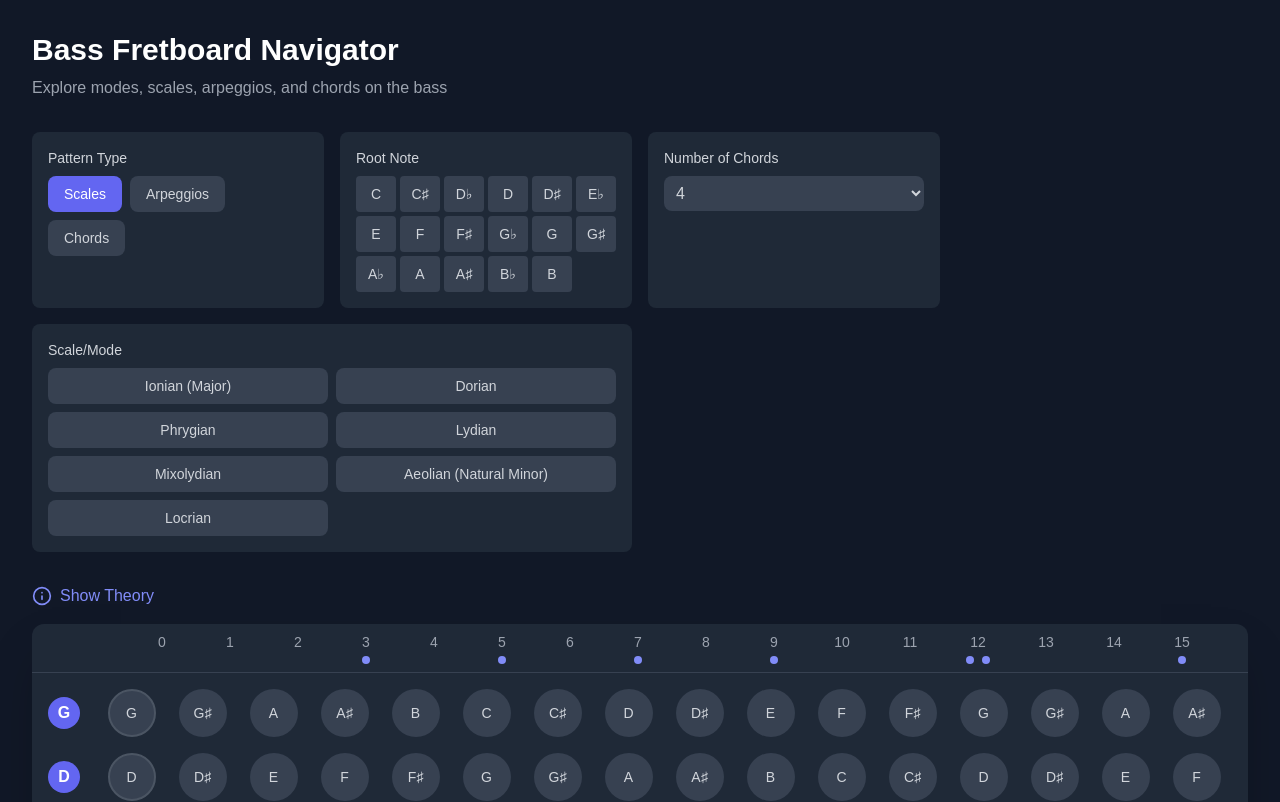
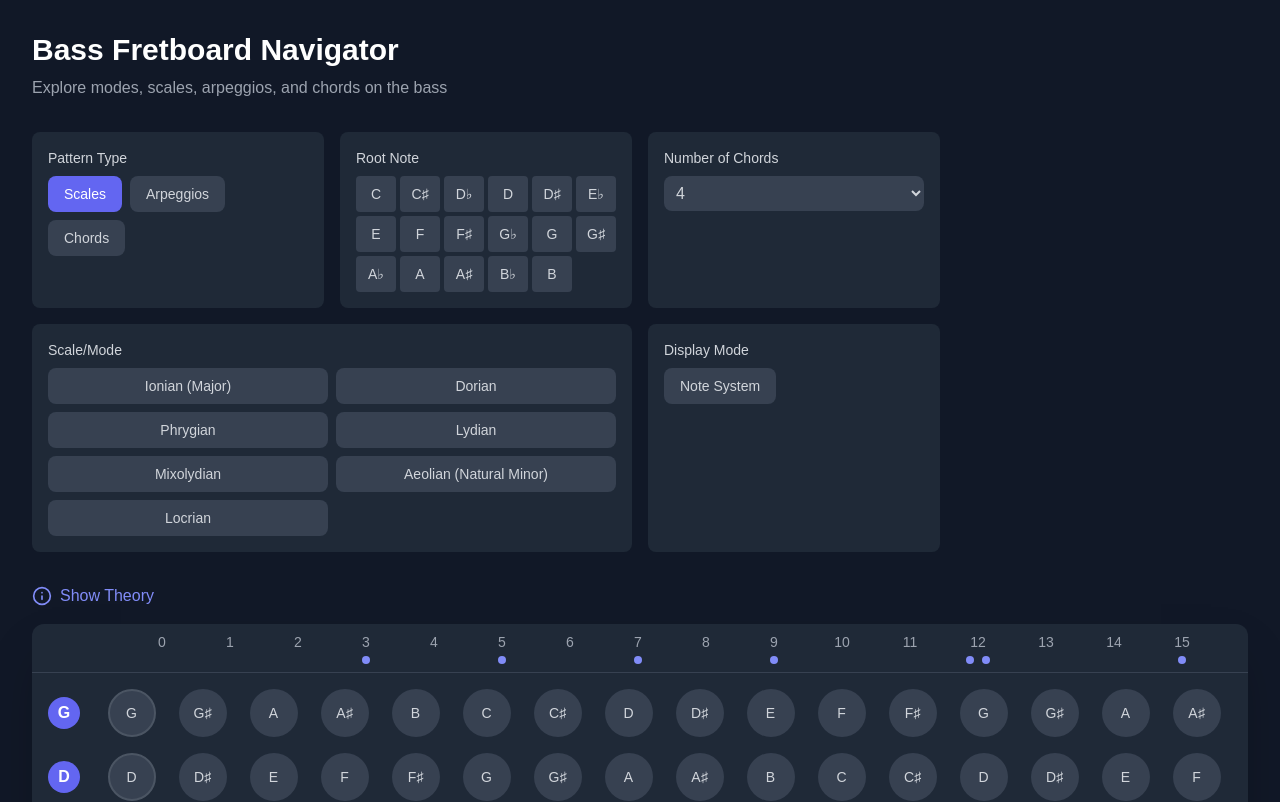
Before and after one commit to olteanalexandru/Music-theory-cheatsheet, a Next.js app in the folder music-theory-cheatsheet/: page / in a window 1280 px wide. Shown: the top 802 px of the page. Built offline with nearby package versions, Linux system fonts and the light colour scheme.

Commit message:
Landmark numbers option

```diff
--- a/music-theory-cheatsheet/app/components/Fretboard.tsx
+++ b/music-theory-cheatsheet/app/components/Fretboard.tsx
@@ -11,7 +11,9 @@ type FretboardProps = {
     patterns: Patterns,
     patternType: PatternType,
     isNoteInPattern: (note: string, root: string, intervals: number[]) => boolean,
-    numChords: number
+    numChords: number,
+    useLandmarkNumbers: boolean,
+    noteToLandmarkNumber: (note: string) => number | string
 };
 
 type PatternName = string;
@@ -25,7 +27,9 @@ const Fretboard: React.FC<FretboardProps> = ({
     patterns,
     patternType,
     isNoteInPattern,
-    numChords
+    numChords,
+    useLandmarkNumbers,
+    noteToLandmarkNumber
 }) => {
     // Function to get the appropriate strings based on numChords
     const getStringsForBass = () => {
@@ -64,7 +68,7 @@ const Fretboard: React.FC<FretboardProps> = ({
 
             {/* Strings and notes */}
             <div className={`px-2 md:px-4 py-4 ${numChords > 4 ? 'space-y-2' : 'space-y-4'}`}>
-                {displayStrings.map((string) => (
+                {displayStrings.map((string, stringIndex) => (
                     <div key={string} className="flex items-center">
                         <div className="w-8 md:w-12 text-right pr-2 md:pr-4">
                             <span className={`
@@ -80,6 +84,7 @@ const Fretboard: React.FC<FretboardProps> = ({
 
                         {[...Array(16)].map((_, fret) => {
                             const note = getNoteAtFret(string, fret);
+                            const displayNote = useLandmarkNumbers ? noteToLandmarkNumber(note) : note;
                             const isHovered = hoveredNote === note;
                             const isInPattern = selectedPattern && selectedRoot &&
                                 isNoteInPattern(note, selectedRoot, patterns[patternType][selectedPattern as PatternName].intervals);
@@ -105,7 +110,7 @@ const Fretboard: React.FC<FretboardProps> = ({
                                         onMouseEnter={() => setHoveredNote(note)}
                                         onMouseLeave={() => setHoveredNote(null)}
                                     >
-                                        {note}
+                                        {displayNote}
                                     </div>
                                     {fret !== 0 && (
                                         <div className="absolute top-1/2 w-full h-[1px] md:h-[2px] bg-gradient-to-r from-gray-600 via-gray-500 to-gray-600" style={{ zIndex: -1 }}></div>
--- a/music-theory-cheatsheet/app/components/PatternControls.tsx
+++ b/music-theory-cheatsheet/app/components/PatternControls.tsx
@@ -25,7 +25,9 @@ type PatternControlsProps = {
     selectedRoot: string,
     setSelectedRoot: (root: string) => void,
     numChords: number,
-    setNumChords: (num: number) => void
+    setNumChords: (num: number) => void,
+    useLandmarkNumbers: boolean,
+    setUseLandmarkNumbers: (use: boolean) => void
 };
 
 const PatternControls: React.FC<PatternControlsProps> = ({
@@ -38,7 +40,9 @@ const PatternControls: React.FC<PatternControlsProps> = ({
     selectedRoot,
     setSelectedRoot,
     numChords,
-    setNumChords
+    setNumChords,
+    useLandmarkNumbers,
+    setUseLandmarkNumbers
 }) => {
     return (
         <div className="mb-8 grid grid-cols-1 sm:grid-cols-2 lg:grid-cols-4 gap-4">
@@ -119,6 +123,20 @@ const PatternControls: React.FC<PatternControlsProps> = ({
                     ))}
                 </div>
             </div>
+
+            {/* Display Mode Selection */}
+            <div className="bg-gray-800 rounded-lg p-4">
+                <label className="text-gray-300 text-sm mb-2 block">Display Mode</label>
+                <button
+                    onClick={() => setUseLandmarkNumbers(!useLandmarkNumbers)}
+                    className={`px-4 py-2 rounded-lg text-sm font-medium transition-colors
+                        ${useLandmarkNumbers
+                            ? 'bg-indigo-500 text-white'
+                            : 'bg-gray-700 text-gray-300 hover:bg-gray-600'}`}
+                >
+                    {useLandmarkNumbers ? 'Landmark Numbers' : 'Note System'}
+                </button>
+            </div>
         </div>
     );
 };
--- a/music-theory-cheatsheet/app/page.tsx
+++ b/music-theory-cheatsheet/app/page.tsx
@@ -34,6 +34,7 @@ const InteractiveBassDisplay = () => {
     const [patternType, setPatternType] = useState<PatternType>('scales');
     const [showTheory, setShowTheory] = useState(false);
     const [numChords, setNumChords] = useState<number>(4); // Default to 4 chords
+    const [useLandmarkNumbers, setUseLandmarkNumbers] = useState(false);
 
     // Bass strings from highest to lowest
     const strings = ['G', 'D', 'A', 'E'];
@@ -101,7 +102,7 @@ const InteractiveBassDisplay = () => {
             },
             'Minor 7th ♭5': {
                 intervals: [0, 3, 6, 10],
-                description: 'Root-♭3-♭5-♭7'
+                description: 'Root-♭3-♭5-���7'
             },
             'Diminished 7th': {
                 intervals: [0, 3, 6, 9],
@@ -162,6 +163,15 @@ const InteractiveBassDisplay = () => {
         return patternIntervals.includes(interval);
     };
 
+    // Helper function to convert note names to landmark numbers
+    const noteToLandmarkNumber = (note: string) => {
+        const noteMap: Record<string, number> = {
+            'C': 1, 'C♯': 2, 'D♭': 2, 'D': 2, 'D♯': 3, 'E♭': 3, 'E': 3, 'F': 4,
+            'F♯': 5, 'G♭': 5, 'G': 5, 'G♯': 6, 'A♭': 6, 'A': 6, 'A♯': 7, 'B♭': 7, 'B': 7
+        };
+        return noteMap[note] || note;
+    };
+
     return (
         <div className="min-h-screen bg-gray-900 p-4 md:p-8">
             <div className="max-w-7xl mx-auto">
@@ -183,6 +193,8 @@ const InteractiveBassDisplay = () => {
                     setSelectedRoot={setSelectedRoot}
                     numChords={numChords} // Pass new state
                     setNumChords={setNumChords} // Pass new state setter
+                    useLandmarkNumbers={useLandmarkNumbers}
+                    setUseLandmarkNumbers={setUseLandmarkNumbers}
                 />
 
                 {/* Theory Toggle */}
@@ -206,6 +218,8 @@ const InteractiveBassDisplay = () => {
                     patternType={patternType}
                     isNoteInPattern={isNoteInPattern}
                     numChords={numChords} // Pass new state
+                    useLandmarkNumbers={useLandmarkNumbers}
+                    noteToLandmarkNumber={noteToLandmarkNumber}
                 />
 
                 {/* Theory Information */}
```
